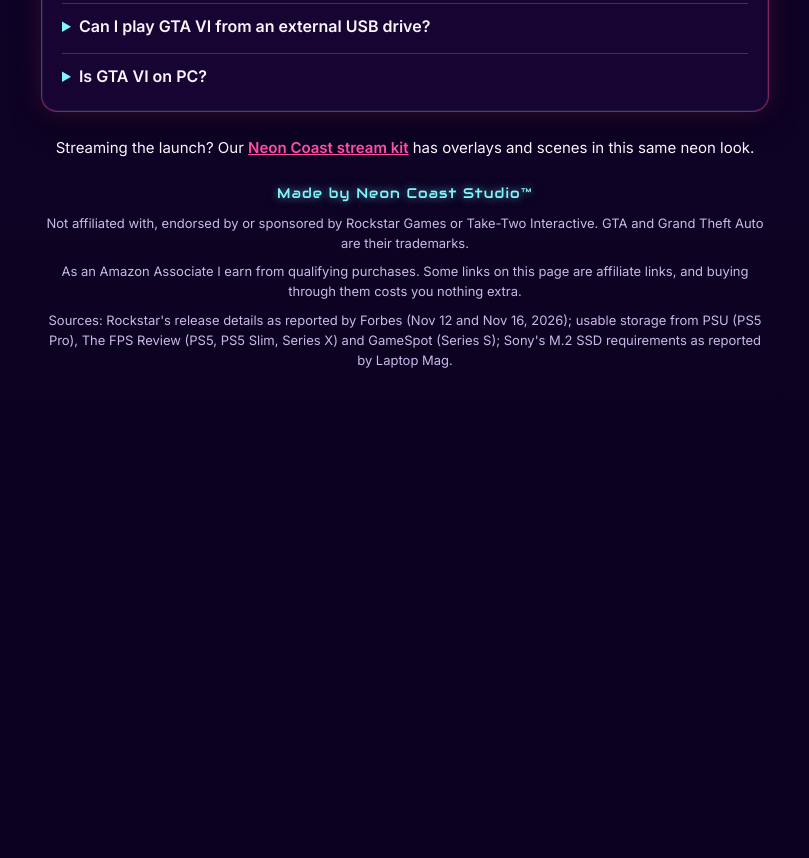
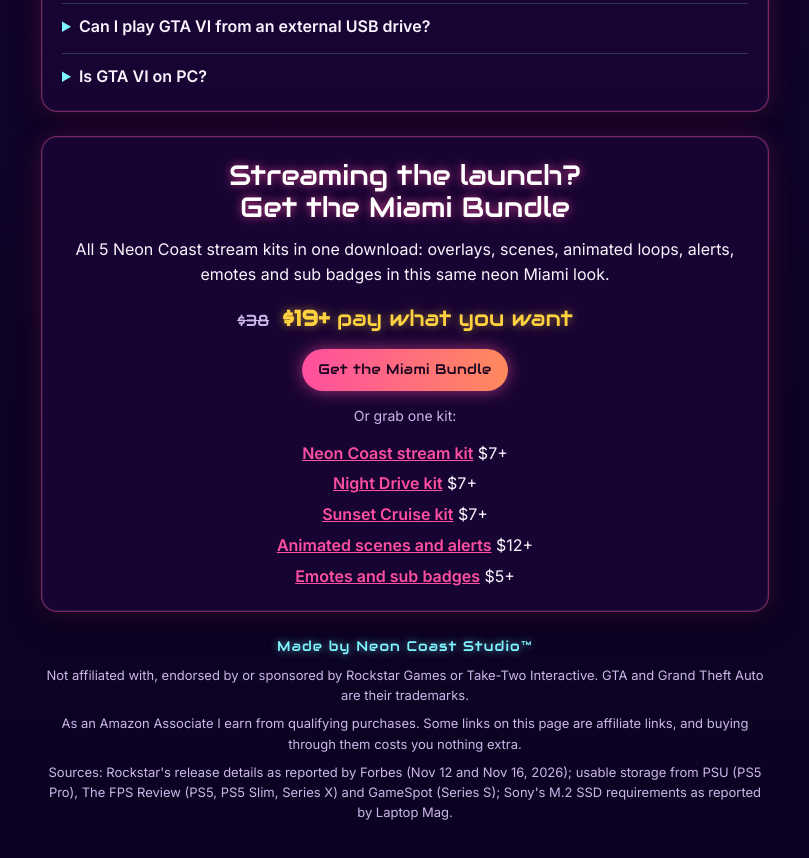
Before and after one commit to dqrepair-byte/will-it-fit, a plain HTML site: page index.html in a window 1280 px wide. Shown: the part 2650-3508 px from the top of the page, without its empty margins (235-1044 px from the left). Before the commit the page ends 3072 px from the top, so only its background shows below. Drawn offline with Linux system fonts and the light colour scheme.

Commit message:
Add Miami Bundle and all 5 stream kit links

```diff
--- a/index.html
+++ b/index.html
@@ -93,6 +93,12 @@ footer{font-size:13px;color:var(--muted);display:flex;flex-direction:column;gap:
 footer a{color:var(--muted)}
 .kit{text-align:center;font-size:15px;color:var(--ink)}
 .kit a{color:var(--pink);font-weight:600}
+.kits{text-align:center;align-items:center}
+.kits .deal{font-family:var(--f-display);font-size:22px;color:var(--gold);text-shadow:0 0 10px rgba(255,210,63,.5)}
+.kits .deal s{color:var(--muted);font-size:16px;text-shadow:none;margin-right:6px}
+.kits .kitlist{list-style:none;padding:0;align-items:center}
+.kitlist a{color:var(--pink);font-weight:600}
+.kits .btn{align-self:center}
 .maker{font-family:var(--f-display);font-size:14px;letter-spacing:.08em;color:var(--cyan);text-shadow:0 0 8px rgba(127,246,255,.6)}
 @media (max-width:520px){th,td{padding:8px 6px}td{font-size:14px;white-space:normal}.hero{padding-bottom:230px}.hero .palm.l{height:62%;left:-34px}.hero .palm.r{height:50%;right:-40px}}
 @media (prefers-reduced-motion:reduce){*{transition:none!important}}
@@ -201,7 +207,20 @@ footer a{color:var(--muted)}
   <details><summary>Is GTA VI on PC?</summary><p>Not at launch. It's PS5 and Xbox Series X|S only, and there's no PC date yet.</p></details>
 </section>
 
-<p class="kit">Streaming the launch? Our <a href="https://dqfixer.gumroad.com/l/neon-coast">Neon Coast stream kit</a> has overlays and scenes in this same neon look.</p>
+<section id="kits" class="kits" aria-labelledby="h-kits">
+  <h2 id="h-kits">Streaming the launch? Get the Miami Bundle</h2>
+  <p>All 5 Neon Coast stream kits in one download: overlays, scenes, animated loops, alerts, emotes and sub badges in this same neon Miami look.</p>
+  <p class="deal"><s>$38</s> <b>$19+</b> pay what you want</p>
+  <a class="btn" href="https://dqfixer.gumroad.com/l/miami-bundle" rel="noopener" target="_blank">Get the Miami Bundle</a>
+  <p class="muted">Or grab one kit:</p>
+  <ul class="kitlist">
+    <li><a href="https://dqfixer.gumroad.com/l/neon-coast" rel="noopener" target="_blank">Neon Coast stream kit</a> $7+</li>
+    <li><a href="https://dqfixer.gumroad.com/l/night-drive" rel="noopener" target="_blank">Night Drive kit</a> $7+</li>
+    <li><a href="https://dqfixer.gumroad.com/l/sunset-cruise" rel="noopener" target="_blank">Sunset Cruise kit</a> $7+</li>
+    <li><a href="https://dqfixer.gumroad.com/l/neon-coast-animated" rel="noopener" target="_blank">Animated scenes and alerts</a> $12+</li>
+    <li><a href="https://dqfixer.gumroad.com/l/neon-coast-emotes" rel="noopener" target="_blank">Emotes and sub badges</a> $5+</li>
+  </ul>
+</section>
 
 <footer>
   <p class="maker">Made by Neon Coast Studio&trade;</p>
```
